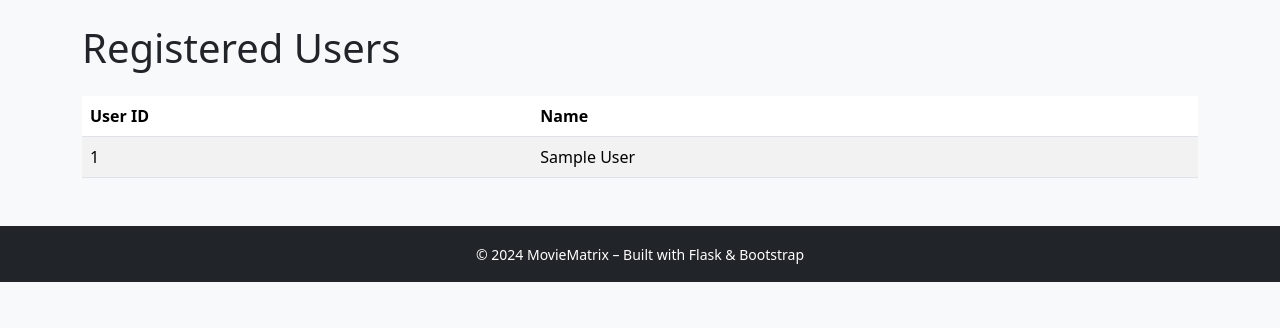
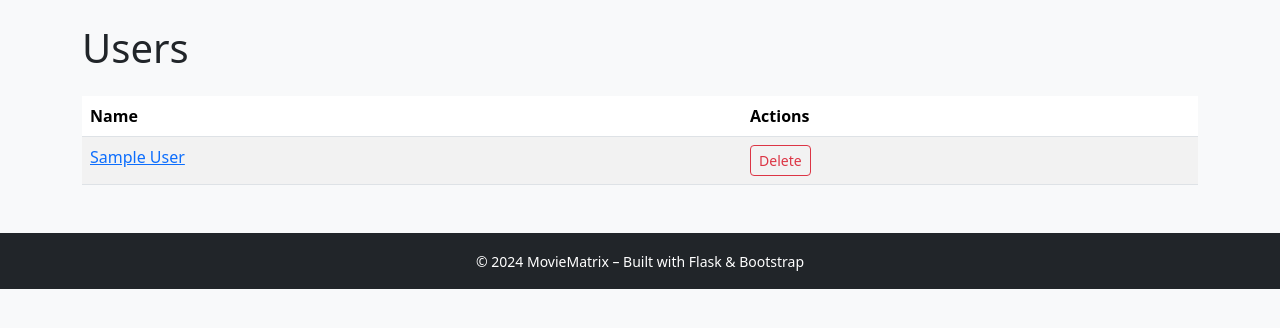
Before and after one commit to Nugamoto/MovieMatrix, a Flask app: page /users in a window 1280 px wide. Shown: the part 56-384 px from the top of the page. Run offline with Flask 3, Linux system fonts and the light colour scheme; tables that the repository leaves empty hold one stand-in row (values such as "Sample post"); some libraries are stand-ins or nearby versions.

Commit message:
feat: add user deletion route with confirmation modal and table action

```diff
--- a/app.py
+++ b/app.py
@@ -48,6 +48,22 @@ def add_user():
         return redirect(url_for("list_users"))
 
     return render_template("add_user.html")
+
+
+@app.route("/delete_user/<int:user_id>", methods=["POST"])
+def delete_user(user_id):
+    user = get_user_by_id(data_manager.get_all_users(), user_id)
+    if not user:
+        flash(f"User with ID {user_id} not found.")
+        return redirect(url_for("list_users"))
+
+    success = data_manager.delete_user(user_id)
+    if success:
+        flash(f"User '{user.name}' and all associated data were deleted.")
+    else:
+        flash(f"User could not be deleted.")
+
+    return redirect(url_for("list_users"))
 
 
 @app.route('/users/<int:user_id>')
--- /dev/null
+++ b/static/js/delete_user_confirm.js
@@ -0,0 +1,19 @@
+document.querySelectorAll('.delete-user-form').forEach(form => {
+  form.addEventListener('submit', function (e) {
+    e.preventDefault();
+
+    Swal.fire({
+      title: 'Are you sure?',
+      text: "This user and all their data will be permanently deleted!",
+      icon: 'warning',
+      showCancelButton: true,
+      confirmButtonColor: '#d33',
+      cancelButtonColor: '#3085d6',
+      confirmButtonText: 'Yes, delete user!'
+    }).then((result) => {
+      if (result.isConfirmed) {
+        form.submit();
+      }
+    });
+  });
+});
--- a/templates/base.html
+++ b/templates/base.html
@@ -53,5 +53,6 @@
 <script src="https://cdn.jsdelivr.net/npm/bootstrap@5.3.3/dist/js/bootstrap.bundle.min.js"></script>
 <script src="https://cdn.jsdelivr.net/npm/sweetalert2@11"></script>
 <script src="{{ url_for('static', filename='js/delete_confirm.js') }}"></script>
+<script src="{{ url_for('static', filename='js/delete_user_confirm.js') }}"></script>
 </body>
 </html>
--- a/templates/users.html
+++ b/templates/users.html
@@ -3,21 +3,33 @@
 {% block title %}Users - MovieMatrix{% endblock %}
 
 {% block content %}
-<h1>Registered Users</h1>
+<h1>Users</h1>
+
+{% if users %}
 <table class="table table-striped mt-4">
     <thead>
     <tr>
-        <th scope="col">User ID</th>
-        <th scope="col">Name</th>
+        <th>Name</th>
+        <th>Actions</th>
     </tr>
     </thead>
     <tbody>
     {% for user in users %}
     <tr>
-        <td>{{ user.id }}</td>
-        <td>{{ user.name }}</td>
+        <td>
+            <a href="{{ url_for('user_movies', user_id=user.id) }}">{{ user.name }}</a>
+        </td>
+        <td>
+            <form method="POST" class="delete-user-form d-inline"
+                  action="{{ url_for('delete_user', user_id=user.id) }}">
+                <button type="submit" class="btn btn-sm btn-outline-danger">Delete</button>
+            </form>
+        </td>
     </tr>
     {% endfor %}
     </tbody>
 </table>
+{% else %}
+<p class="mt-3">No users found.</p>
+{% endif %}
 {% endblock %}
```
